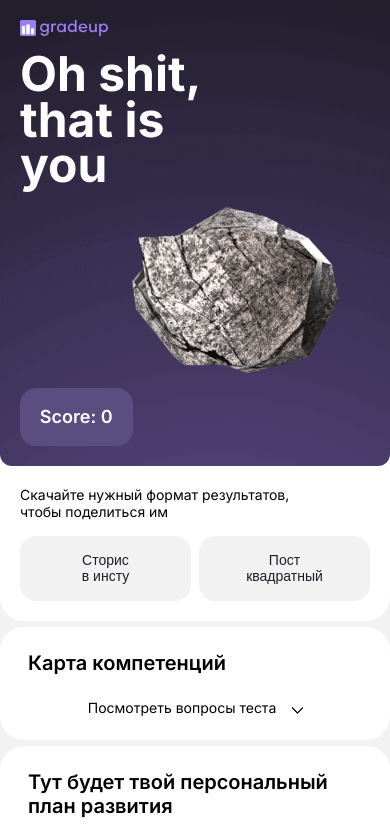
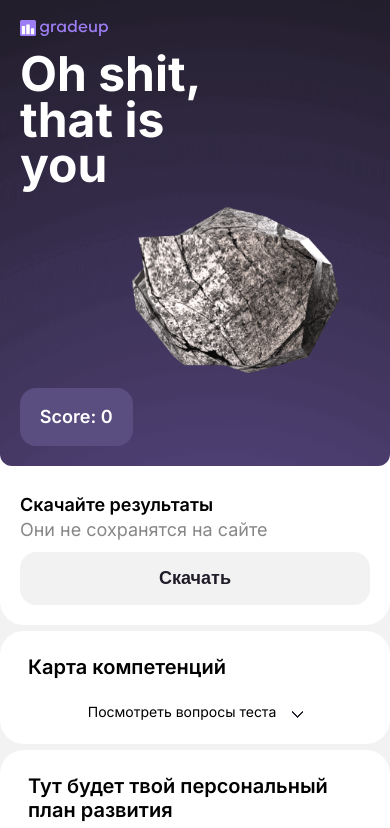
Before and after one commit to mrvotum/gradeup, an Angular app: page /results in a window 390 px wide. Shown: the top 828 px of the page. Built offline with nearby package versions, Linux system fonts and the light colour scheme.

Commit message:
Перевёрстана карточка результатов

```diff
--- a/src/app/card-result/card-result.component.html
+++ b/src/app/card-result/card-result.component.html
@@ -25,34 +25,31 @@
 
       <div class="score">Score: {{service.progressInfo.totalScore}}</div>
       <div class="result__img" [attr.data-image]="service.levelGrade.alt | lowercase"></div>
-      <!-- <img class="result__img"
-        [attr.src]="service.levelGrade.imgUrl"
-        [attr.alt]="service.levelGrade.alt"> -->
     </div>
 
     <div class="card__footer">
       <div class="prompt">
-        Скачайте нужный формат результатов,<br class="hidden show-xs"> чтобы поделиться&nbsp;им
-      </div>
-      <div class="btn__wrapper">
-        <button class="btn">Сторис<br>в инсту</button>
-        <button class="btn" (click)="exportImgResult()">Пост<br>квадратный</button>
+        <div class="prompt__col">
+          <strong>Скачайте результаты</strong>
+          <span class="prompt__text">Они не&nbsp;сохранятся на&nbsp;сайте</span>
+        </div>
+        <button class="btn btn--colored" (click)="exportImgResult()">Скачать</button>
       </div>
     </div>
   </div>
 
-  <div class="card card--with-aside">
+  <div class="card"> <!-- card--with-aside -->
     <div class="card__title">
       <div class="title">Карта компетенций</div>
     </div>
 
-    <div class="custom__aside">
+    <!-- <div class="custom__aside">
       <div class="prompt prompt--fixed">
         <strong>Скачайте результаты</strong>
-        <span>Они не&nbsp;сохранятся на&nbsp;сайте</span>
+        <span class="prompt__text">Они не&nbsp;сохранятся на&nbsp;сайте</span>
         <button class="btn btn--colored" (click)="exportImgResult()">Скачать</button>
       </div>
-    </div>
+    </div> -->
 
     <div class="legend">
       <span class="legend__el">Новичок</span>
@@ -68,8 +65,6 @@
           <span [innerHTML]="service.testDB[i].theme"></span>
           <sup>{{ i + 1 }}</sup>
         </span>
-        <!-- <span class="competence-map__bar-legend">{{ service.testDB[i].theme }}<sup>{{ i + 1 }}</sup></span> -->
-        <!-- <span style="position: absolute;left: 20px;top: 50%;transform: translateY(-50%);">{{ bar.categoryTotalScore }} из {{ bar.categoryMaxScore }}</span> -->
       </div>
     </div>
     <div class="accordion">
--- a/src/app/card-result/card-result.component.scss
+++ b/src/app/card-result/card-result.component.scss
@@ -191,16 +191,12 @@
 	justify-content: space-between;
 	padding: 38px;
 
-	.prompt {
-		max-width: 376px;
-	}
-
 	&--print-v {
 		display: none;
 	}
 
 	.btn {
-		padding: 16px 24px;
+		padding: 16px 60px;
 		min-width: 154px;
 
 		&:last-child {
@@ -256,11 +252,6 @@
 
 	.card__footer {
 		flex-direction: column;
-
-		.prompt {
-			max-width: none;
-			margin-bottom: 12px;
-		}
 	}
 
 	.competence-map__legend-el {
@@ -287,21 +278,26 @@
 		&__footer {
 			padding: 20px;
 
-			.prompt {
-				margin-bottom: 16px;
-				align-self: flex-start;
+			.btn {
+				width: 100%;
+				min-width: auto;
+				font-size: 18px;
+
+				&:last-child {
+					margin-left: 0;
 				}
 
-			.btn__wrapper {
-				width: 100%;
+				&--colored {
+					background-color: var(--color-secondary);
+					color: var(--color-black);
+
+					&:hover {
+						background-color: var(--color-secondary--hover);
 					}
 
-			.btn {
-				width: calc(50% - 4px);
-				min-width: auto;
-
-				&:last-child {
-					margin-left: 8px;
+					&:active {
+						background-color: var(--color-secondary--active);
+					}
 				}
 			}
 		}
--- a/src/app/card-subscribe/card-subscribe.component.html
+++ b/src/app/card-subscribe/card-subscribe.component.html
@@ -1,4 +1,4 @@
-<div class="prompt">
+<div class="prompt prompt--block">
   <strong>Подпишись на&nbsp;нас</strong>
   <span class="prompt__text">Мы&nbsp;скажем, когда можно будет получить свой план</span>
   <span class="prompt__text prompt__text--mobile">Подпишись на&nbsp;нас, чтобы узнать, когда можно будет получить свой план</span>
--- a/src/app/card-subscribe/card-subscribe.component.scss
+++ b/src/app/card-subscribe/card-subscribe.component.scss
@@ -28,94 +28,3 @@
 		margin-left: 24px;
 	}
 }
-
-
-.prompt {
-	max-width: 300px;
-	background-color: var(--color-white);
-	box-shadow: 0px 3px 26px rgba(157, 125, 244, 0.4);
-	border-radius: 24px;
-	padding: 24px;
-	margin: 10px auto 20px;
-
-  strong {
-    display: block;
-    margin-bottom: 6px;
-    font-weight: 600;
-  }
-
-	&__text {
-		display: block;
-		margin-bottom: 12px;
-    color: var(--color-grey);
-
-    &--mobile {
-      display: none;
-    }
-	}
-
-	.btn__wrapper {
-		display: flex;
-		justify-content: space-between;
-	}
-
-	.btn {
-		display: inline-block;
-		text-decoration: none;
-		text-align: center;
-		padding: 16px 30px;
-		font-weight: 600;
-		min-width: auto;
-
-		&--colored {
-			background-color: var(--color-primary);
-			color: var(--color-white);
-
-			&:hover {
-				background-color: var(--color-primary--hover);
-			}
-
-			&:active {
-				background-color: var(--color-primary--active);
-			}
-		}
-	}
-}
-
-@media screen and (max-width: 520px) {
-  .prompt {
-    margin: 0;
-    max-width: none;
-    padding: 8px 0 0;
-    box-shadow: none;
-
-    strong {
-      display: none;
-    }
-
-    &__text {
-      display: none;
-      margin-bottom: 24px;
-      color: var(--color-grey);
-      font-size: 18px;
-      padding-left: 8px;
-      max-width: 270px;
-
-      &--mobile {
-        display: block;
-      }
-    }
-
-	.btn__wrapper {
-		width: 100%;
-	}
-
-	.btn {
-		width: calc(50% - 6px);
-	}
-
-    .btn + .btn {
-		margin-left: 12px;
-	}
-  }
-}
--- a/src/styles.scss
+++ b/src/styles.scss
@@ -9,6 +9,8 @@
 @import './styles/card.scss';
 // Стили кнопок
 @import './styles/buttons';
+// Подсказка про скачивание картинок (для постов)
+@import './styles/prompt.scss';
 
 .hidden {
   display: none;
--- a/src/styles/card.scss
+++ b/src/styles/card.scss
@@ -56,80 +56,22 @@
 	}
 }
 
-.card--with-aside {
-	position: relative;
+// .card--with-aside {
+// 	position: relative;
 
-	.custom__aside {
-		position: absolute;
-		top: 0;
-		left: calc(100% + 8px);
-		height: 100%;
-	}
+// 	.custom__aside {
+// 		position: absolute;
+// 		top: 0;
+// 		left: calc(100% + 8px);
+// 		height: 100%;
+// 	}
+// }
 
-	.prompt {
-		background-color: var(--color-white);
-		border-radius: 24px;
-
-		&--fixed {
-			position: -webkit-sticky;
-			position: sticky;
-			width: calc((100vw - 970px) / 2);
-			max-width: 230px;
-			padding: 16px;
-			top: 0;
-			left: calc(100% + 8px);
-
-			.btn {
-				width: 100%;
-			}
-		}
-
-		strong {
-		display: block;
-		margin-bottom: 6px;
-		font-weight: 600;
-		}
-
-		span {
-			display: block;
-			margin-bottom: 12px;
-			color: var(--color-grey);
-		}
-
-		.btn__wrapper {
-			display: flex;
-			justify-content: space-between;
-		}
-
-		.btn {
-			display: inline-block;
-			text-decoration: none;
-			text-align: center;
-			padding: 16px 30px;
-			font-weight: 600;
-			min-width: auto;
-
-			&--colored {
-				background-color: var(--color-primary);
-				color: var(--color-white);
-
-				&:hover {
-					background-color: var(--color-primary--hover);
-				}
-
-				&:active {
-					background-color: var(--color-primary--active);
-				}
-			}
-		}
-	}
-}
-
-@media screen and (max-width: 1440px) {
-	.custom__aside {
-		display: none;
-	}
-}
+// @media screen and (max-width: 1440px) {
+// 	.custom__aside {
+// 		display: none;
+// 	}
+// }
 
 @media screen and (max-width: 520px) {
 	.card {
--- /dev/null
+++ b/src/styles/prompt.scss
@@ -0,0 +1,129 @@
+.prompt {
+	display: flex;
+	width: 100%;
+	background-color: var(--color-white);
+	align-items: center;
+	justify-content: space-between;
+
+	strong {
+		display: block;
+		margin-bottom: 4px;
+		font-weight: 600;
+	}
+
+	&__text {
+		display: block;
+		margin-bottom: 12px;
+		color: var(--color-grey);
+	}
+
+	.btn__wrapper {
+		display: flex;
+		justify-content: space-between;
+	}
+
+	.btn {
+		display: inline-block;
+		text-decoration: none;
+		text-align: center;
+		padding: 16px 30px;
+		font-weight: 600;
+		min-width: auto;
+
+		&--colored {
+			background-color: var(--color-primary);
+			color: var(--color-white);
+
+			&:hover {
+				background-color: var(--color-primary--hover);
+			}
+
+			&:active {
+				background-color: var(--color-primary--active);
+			}
+		}
+	}
+
+	&--block {
+		display: block;
+		max-width: 300px;
+		box-shadow: 0px 3px 26px rgba(210, 210, 210, 0.4);
+		padding: 24px;
+		margin: 10px auto 20px;
+		border-radius: 24px;
+
+		strong {
+			margin-bottom: 6px;
+		}
+
+		.prompt__text--mobile {
+			display: none;
+		}
+	}
+
+	&--fixed {
+		position: -webkit-sticky;
+		position: sticky;
+		width: calc((100vw - 970px) / 2);
+		max-width: 230px;
+		padding: 16px;
+		top: 0;
+		left: calc(100% + 8px);
+		box-shadow: 0px 3px 26px rgba(210, 210, 210, 0.4);
+		border-radius: 24px;
+		margin: 10px auto 20px;
+		flex-direction: column;
+
+		.btn {
+			width: 100%;
+		}
+	}
+}
+
+@media screen and (max-width: 520px) {
+	.prompt {
+		max-width: none;
+		padding: 8px 0 0;
+		box-shadow: none;
+		margin: 0;
+		font-size: 18px;
+		flex-direction: column;
+		align-items: flex-start;
+
+		.btn__wrapper {
+			width: 100%;
+		}
+
+		.btn {
+			width: calc(50% - 6px);
+		}
+
+		.btn + .btn {
+			margin-left: 12px;
+		}
+
+		&--block {
+			margin: 0;
+			max-width: none;
+			padding: 8px 0 0;
+			box-shadow: none;
+
+			strong {
+				display: none;
+			}
+
+			.prompt__text {
+				display: none;
+				margin-bottom: 24px;
+				color: var(--color-grey);
+				font-size: 18px;
+				padding-left: 8px;
+				max-width: 270px;
+
+				&--mobile {
+					display: block;
+				}
+			}
+		}
+	}
+}
```
Lines whose indentation alone changed are shown as unchanged.
